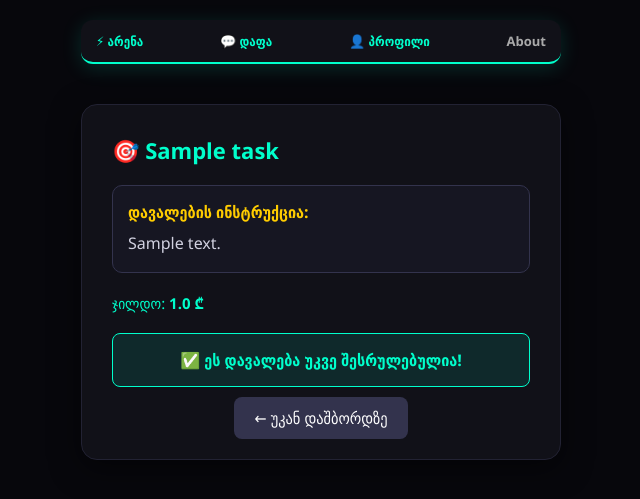
After one commit to ninokvlividze20-alt/noventra-work, a Flask app: page /task/1 in a window 1280 px wide. The commit adds this page. Shown: the top 499 px of the page, without its empty margins (319-959 px from the left). Run offline with Flask 3, Linux system fonts and the light colour scheme; a user stored in the database is signed in; tables that the repository leaves empty hold one stand-in row (values such as "Sample post").

Commit message:
Finalize AI task detailed completion, withdrawal fix, and admin views

```diff
--- a/app.py
+++ b/app.py
@@ -262,7 +262,37 @@ def request_withdrawal():
         flash("მოთხოვნა გაგზავნილია ადმინისტრატორთან!", "success")
     return redirect(url_for('dashboard'))
 
-# 🎯 დაამატე მხოლოდ ეს ნაწილი ადმინის როუტების თავში
+# 🎯 დავალების დეტალური ნახვა და შესრულება მომხმარებლისთვის
+@app.route('/task/<int:task_id>', methods=['GET', 'POST'])
+@login_required
+def task_detail(task_id):
+    task = Task.query.get_or_404(task_id)
+    if request.method == 'POST':
+        if task.is_completed:
+            flash("ეს დავალება უკვე შესრულებულია!", "warning")
+            return redirect(url_for('dashboard'))
+
+        # მომხმარებლის მიერ გამოგზავნილი პასუხი
+        user_answer = request.form.get('user_answer')
+        if not user_answer:
+            flash("გთხოვთ, შეიყვანოთ პასუხი!", "danger")
+            return redirect(url_for('task_detail', task_id=task.id))
+
+        # ვნიშნავთ შესრულებულად და ვუწერთ ბალანსს
+        task.is_completed = True
+        task.user_id = current_user.id
+        current_user.balance += task.reward
+
+        new_trans = Transaction(user_id=current_user.id, task_title=task.title, amount=task.reward)
+        db.session.add(new_trans)
+        db.session.commit()
+
+        flash(f"დავალება წარმატებით შესრულდა! დაირიცხა {task.reward} ₾", "success")
+        return redirect(url_for('dashboard'))
+
+    return render_template('task_detail.html', task=task)
+
+# 🎯 ადმინის მიერ ახალი დავალების შექმნა
 @app.route('/add_task', methods=['GET', 'POST'])
 @login_required
 def add_task():
@@ -273,7 +303,7 @@ def add_task():
         description = request.form.get('description')
         reward = float(request.form.get('reward', 5.0))
         if title and description:
-            new_task = Task(title=title, description=description, reward=reward)
+            new_task = Task(title=title, description=description, reward=reward, is_completed=False)
             db.session.add(new_task)
             db.session.commit()
             flash("ახალი დავალება წარმატებით დაემატა!", "success")
@@ -338,6 +368,10 @@ def admin_withdrawal_action(req_id, action):
     if not current_user.is_admin:
         abort(403)
     req = WithdrawalRequest.query.get_or_404(req_id)
+    if req.status != 'pending':
+        flash("ეს მოთხოვნა უკვე დამუშავებულია!", "warning")
+        return redirect(url_for('admin_dashboard'))
+
     if action == 'approve':
         req.status = 'approved'
         flash("მოთხოვნა დამტკიცებულია!", "success")
@@ -345,7 +379,7 @@ def admin_withdrawal_action(req_id, action):
         req.status = 'rejected'
         user = User.query.get(req.user_id)
         if user:
-            user.balance += req.amount
+            user.balance += req.amount  # ზუსტად იმდენივე უბრუნდება, რამდენიც ჰქონდა მოთხოვნილი
         flash("მოთხოვნა უარყოფილია, თანხა დაბრუნდა ბალანსზე.", "warning")
     db.session.commit()
     return redirect(url_for('admin_dashboard'))
--- a/templates/dashboard.html
+++ b/templates/dashboard.html
@@ -224,7 +224,7 @@
                     </div>
                     <p style="font-size: 12px; color: #aaa; margin: 6px 0;">ჯილდო: <span style="color: #00ffcc;">{{ task.reward }} GEL</span></p>
                     {% if not task.is_completed %}
-                        <a href="{{ url_for('complete_task', task_id=task.id) }}" class="btn btn-primary" style="padding: 6px 12px; font-size: 12px; display: inline-block; margin-top: 5px;">დავალების შესრულება</a>
+                        <a href="{{ url_for('task_detail', task_id=task.id) }}" class="btn btn-primary" style="padding: 6px 12px; font-size: 12px; display: inline-block; margin-top: 5px;">დავალების შესრულება</a>
                     {% endif %}
                 </div>
             {% endfor %}
--- /dev/null
+++ b/templates/task_detail.html
@@ -0,0 +1,41 @@
+{% extends 'base.html' %}
+{% block content %}
+<div class="card" style="max-width: 700px; margin: 40px auto; padding: 30px; background: #111118; border: 1px solid #222233; border-radius: 16px; box-shadow: 0 8px 30px rgba(0,0,0,0.5); color: #fff;">
+    <h1 style="color: #00ffcc; margin-top: 0; font-size: 22px;">🎯 {{ task.title }}</h1>
+
+    <div style="background: #161622; border: 1px solid #33334d; padding: 15px; border-radius: 10px; margin: 20px 0;">
+        <strong style="color: #ffcc00; display: block; margin-bottom: 8px;">დავალების ინსტრუქცია:</strong>
+        <p style="color: #d1d1e0; line-height: 1.6; white-space: pre-wrap; margin: 0;">{{ task.description }}</p>
+    </div>
+
+    <div style="margin-bottom: 20px; font-size: 15px; color: #00ffcc;">
+        ჯილდო: <strong>{{ task.reward }} ₾</strong>
+    </div>
+
+    {% if task.is_completed %}
+        <div style="background: rgba(0,255,204,0.1); border: 1px solid #00ffcc; padding: 15px; border-radius: 8px; text-align: center; color: #00ffcc; font-weight: bold;">
+            ✅ ეს დავალება უკვე შესრულებულია!
+        </div>
+        <div style="margin-top: 20px; text-align: center;">
+            <a href="{{ url_for('dashboard') }}" style="background: #33334d; color: #fff; padding: 10px 20px; border-radius: 8px; text-decoration: none;">← უკან დაშბორდზე</a>
+        </div>
+    {% else %}
+        <form method="POST" style="display: flex; flex-direction: column; gap: 15px;">
+            <div>
+                <label style="display: block; font-size: 13px; color: #a1a1aa; margin-bottom: 5px;">შენი პასუხი / შესრულებული სამუშაო:</label>
+                <textarea name="user_answer" rows="6" required placeholder="ჩაწერე შენი პასუხი ან მიაბი შესაბამისი მონაცემები..."
+                          style="width: 100%; padding: 12px; background: #161622; border: 1px solid #33334d; color: #fff; border-radius: 8px; box-sizing: border-box;"></textarea>
+            </div>
+
+            <div style="display: flex; gap: 10px;">
+                <button type="submit" style="background: #00ffcc; color: #000; border: none; padding: 12px 20px; border-radius: 8px; font-weight: bold; cursor: pointer; flex: 1;">
+                    პასუხის გაგზავნა და ჯილდოს მიღება
+                </button>
+                <a href="{{ url_for('dashboard') }}" style="background: #33334d; color: #fff; text-align: center; padding: 12px 20px; border-radius: 8px; text-decoration: none; font-weight: bold;">
+                    გაუქმება
+                </a>
+            </div>
+        </form>
+    {% endif %}
+</div>
+{% endblock %}
```
